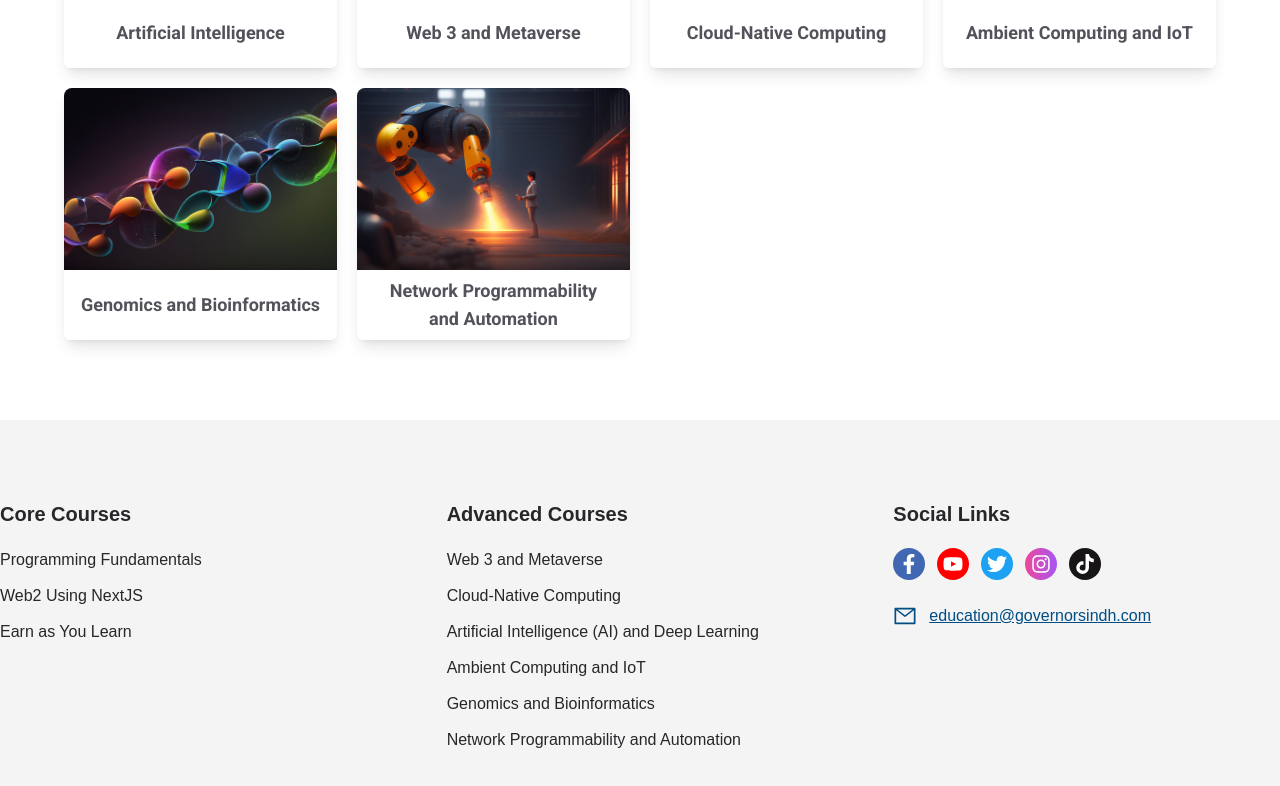
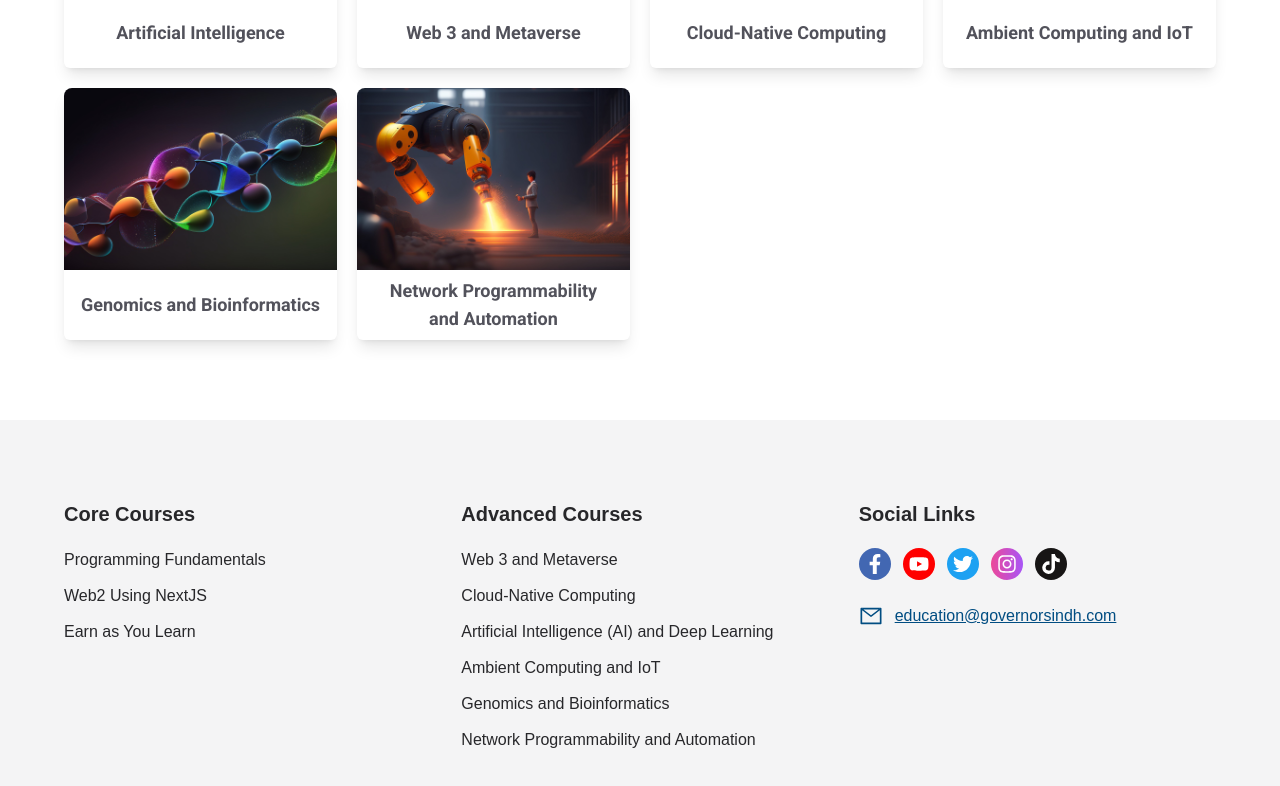
Before and after one commit to RehanTechForge/Clone-Governer-Site, a Next.js app: page / in a window 1280 px wide. Shown: the part 2825-3611 px from the top of the page. Built offline with nearby package versions, Linux system fonts and the light colour scheme.

Commit message:
fix footer layout

```diff
--- a/src/components/Footer.tsx
+++ b/src/components/Footer.tsx
@@ -3,7 +3,7 @@ import React from "react";
 const Footer = () => {
   return (
     <div className="mt-20 w-full bg-zinc-100 print:hidden">
-      <div className="m-auto w-[95%] py-20 lg:w-[90%] xl:w-[1300px]">
+      <div className="m-auto w-[95%] py-20 lg:w-[90%]">
         <div className="grid grid-cols-1 gap-10 md:grid-cols-3">
           <div className="text-zinc-800">
             <h1 className="text-xl font-bold">Core Courses</h1>
```
